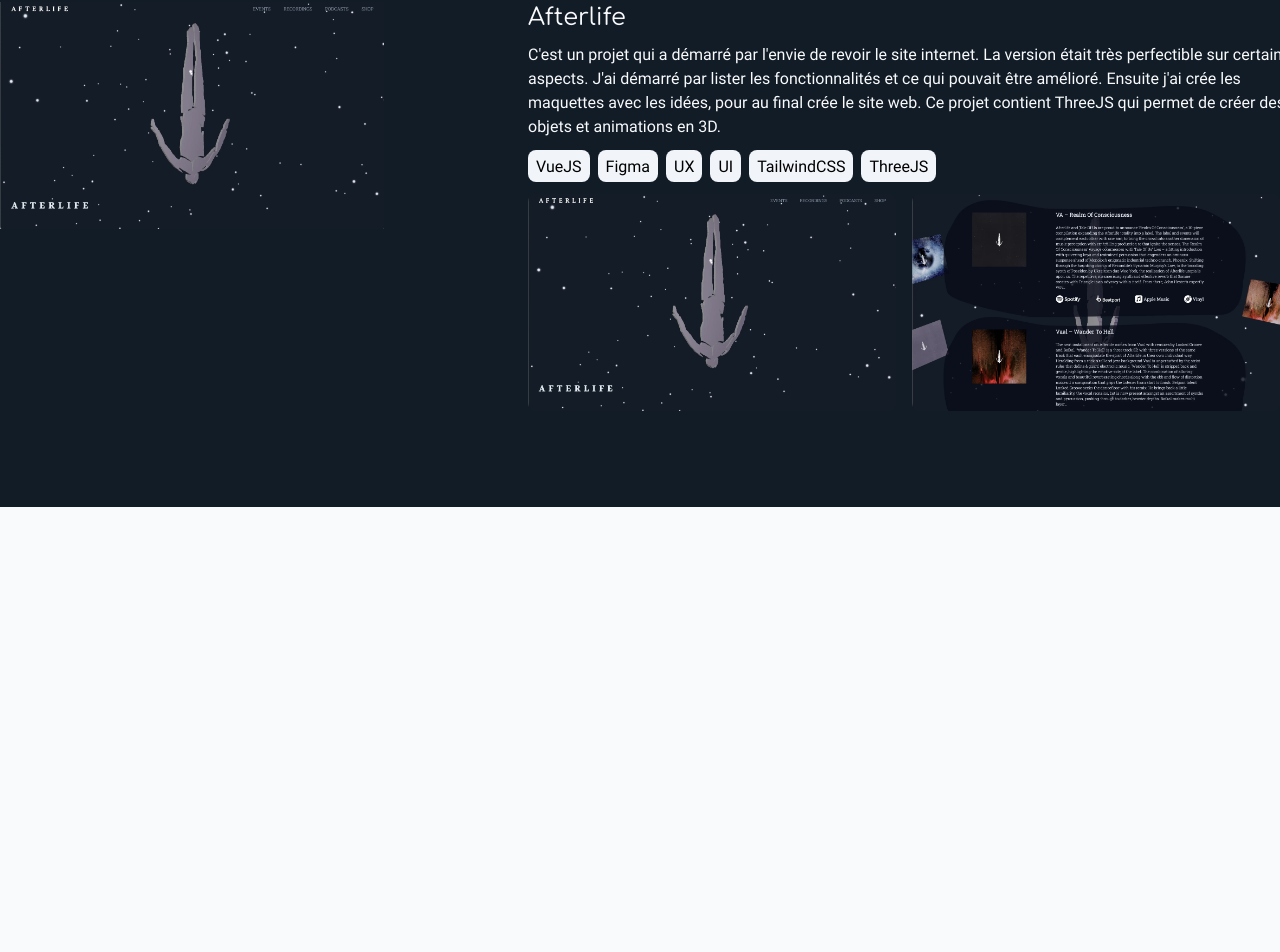
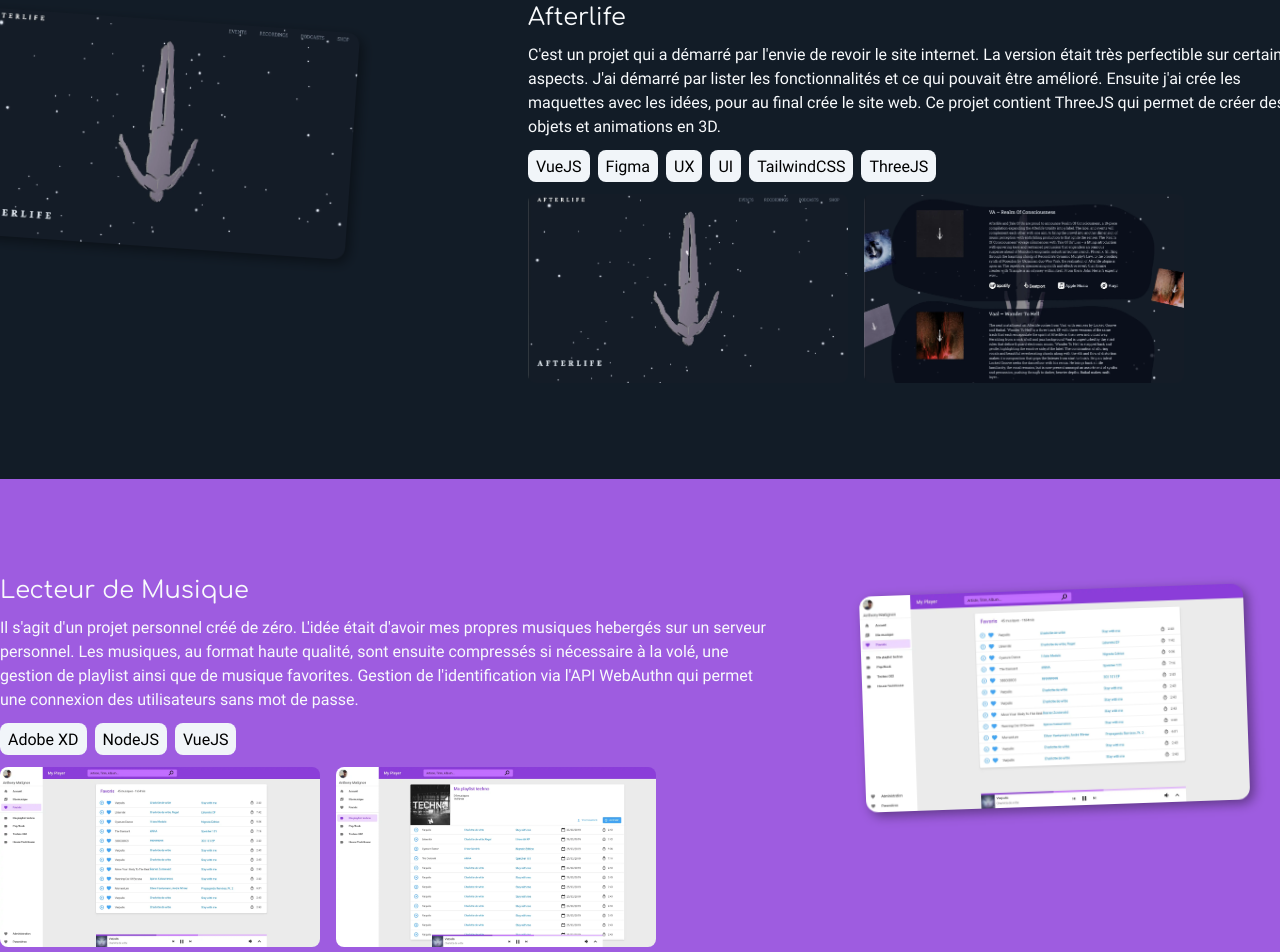
Before and after one commit to Dakhtara/portfolio-vite-vue, a Vue app: page / in a window 1280 px wide. Shown: the part 1362-2314 px from the top of the page. Before the commit the page ends 1869 px from the top, so only its background shows below. Built offline with nearby package versions, Linux system fonts and the light colour scheme.

Commit message:
Ajout du tilting des images

```diff
--- a/src/components/Project.vue
+++ b/src/components/Project.vue
@@ -1,5 +1,6 @@
 <script lang="ts" setup>
 import Project from "../models/Project"
+import TiltImage from "./TiltImage.vue";
 
 let props = defineProps({
     project: {
@@ -12,7 +13,6 @@ let props = defineProps({
         default: false
     }
 })
-
 let mainPicture = props.project.pictures[0]
 </script>
 
@@ -20,13 +20,16 @@ let mainPicture = props.project.pictures[0]
     <div :id="'project-' + project.slug" class="project py-3 md:py-24 overflow-x-hidden"
         :style="'background-color:' + project.backgroundColor">
         <div class="container mx-auto">
-            <div class="project-details grid grid-cols-30-60 gap-x-36" :class="[isOdd ? 'image-right' : 'image-left']">
+            <div class="project-details grid grid-cols-30-60 gap-x-36"
+                :class="[isOdd === true ? 'image-right' : 'image-left']">
                 <div class="project-main-image">
+                    <TiltImage :is-left="!isOdd">
                     <picture>
                         <source v-for="pic in mainPicture" :type="pic.type" :srcset="pic.srcset">
-                        <img class="main-image none md:block" src="{{ asset(picture) }}" loading="lazy"
-                            alt="Projet {{ project.title }}" />
+                        <img class="main-image rounded-xl drop-shadow-project-image drop-shadow-slate-500 none md:block"
+                            src="{{ asset(picture) }}" loading="lazy" :alt="'Projet ' +  project.title" />
                     </picture>
+                    </TiltImage>
                 </div>
                 <div class="project-main-details">
                     <h2 class="project-title font-comfortaa text-2xl mb-2">{{ project.title }}</h2>
@@ -40,7 +43,7 @@ let mainPicture = props.project.pictures[0]
                     <ul v-if="project.pictures.length > 0"
                         class="project-show-pictures list-none block overflow-x-scroll whitespace-nowrap pb-3 md:pb-0 md:flex"
                         data-controller="lightbox">
-                        <li v-for="picture in project.pictures" class="project-show-picture mr-4"
+                        <li v-for="picture in project.pictures" class="project-show-picture max-w-xs mr-4"
                             data-download-url="false" data-src="{{ asset(picture[0].srcset) }}">
                             <div data-controller="lazy-loader">
                                 <picture>
@@ -56,3 +59,31 @@ let mainPicture = props.project.pictures[0]
         </div>
     </div>
 </template>
+
+<style lang="css">
+.project-details {
+    grid-template-areas: "a b";
+}
+
+.project-details.image-right {
+    grid-template-columns: 60% 30%;
+    grid-template-areas: "b a";
+}
+
+.project-main-image {
+    grid-area: a;
+}
+
+.project-main-details {
+    grid-area: b;
+}
+
+.main-image {
+    transform: rotate(2deg) translateX(-30px) translateY(20px);
+}
+
+.project-details.image-right .main-image {
+    transform: rotate(-2deg) translateX(-40px) translateY(20px);
+    transform-origin: left;
+}
+</style>
--- a/src/components/ProjectsSection.vue
+++ b/src/components/ProjectsSection.vue
@@ -2,7 +2,6 @@
 import Project from "./Project.vue"
 import ProjectProvider from "../providers/ProjectProvider"
 let projects = new ProjectProvider().getAllProjects()
-
 </script>
 
 <template>
@@ -11,6 +10,6 @@ let projects = new ProjectProvider().getAllProjects()
       <h1 class="project-section-title font-comfortaa text-primary text-3xl font-bold mb-2">Projets</h1>
     </div>
 
-    <Project v-for="project in projects" :key="project.slug" :project="project" />
+    <Project v-for="(project, index) in projects" :key="project.slug" :is-odd="(index + 1) % 2 === 0" :project="project" />
 </section>
 </template>
--- /dev/null
+++ b/src/components/TiltImage.vue
@@ -0,0 +1,78 @@
+<script lang="ts" setup>
+import { onMounted, Ref, ref, VNodeRef } from 'vue';
+
+let container: Ref<VNodeRef|null>= ref(null);
+
+const bodyIntersectionObserver = {
+    root: null,
+    rootMargin: '0px',
+    threshold: getThreshold()
+}
+
+let props = defineProps({
+    isLeft: {
+        type: Boolean,
+        required: true,
+        default: false
+    }
+})
+
+onMounted(() => {
+    let observerLeft = new IntersectionObserver(function (entries, observer) {
+        entries.forEach(function (entry) {
+            const maxDeg = 4;
+            const maxTranslateY = 20;
+            const minTranslateX = -100;
+            const maxTranslateX = -30;
+            const thresTranslateX = maxTranslateX - minTranslateX;
+            const valueTranslateX = entry.intersectionRatio * thresTranslateX;
+            const deg = entry.intersectionRatio * maxDeg;
+            const translateY = entry.intersectionRatio * maxTranslateY;
+            const translateX = minTranslateX + valueTranslateX;
+            // let image = entry.target.querySelector('.project-main-image img');
+            let image = container.value.querySelector('img');
+            image.style.transform = `rotate(${deg}deg) translateX(${translateX}px) translateY(${translateY}px)`;
+        })
+    }, bodyIntersectionObserver);
+
+    if (props.isLeft && container.value !== null) {
+        observerLeft.observe(container.value);
+    }
+
+
+    let observerRight = new IntersectionObserver(function (entries, observer) {
+        entries.forEach(function (entry) {
+            const maxDeg = -2;
+            const maxTranslateY = 20;
+            const minTranslateX = 20;
+            const maxTranslateX = -50;
+            const thresTranslateX = maxTranslateX - minTranslateX;
+            const valueTranslateX = entry.intersectionRatio * thresTranslateX;
+            const deg = entry.intersectionRatio * maxDeg;
+            const translateY = entry.intersectionRatio * maxTranslateY;
+            const translateX = minTranslateX + valueTranslateX;
+            let image = container.value.querySelector('img');
+            image.style.transform = `rotate(${deg}deg) translateX(${translateX}px) translateY(${translateY}px)`;
+        })
+    }, bodyIntersectionObserver);
+
+    if (!props.isLeft && container.value !== null) {
+        observerRight.observe(container.value);
+    }
+})
+
+function getThreshold() {
+    let array = [];
+    for (let $i = 0; $i < 1; $i = $i + 0.01) {
+        array.push($i);
+    }
+    console.log(array);
+    return array;
+}
+</script>
+
+<template>
+    <div ref="container">
+        <slot></slot>
+    </div>
+</template>
--- a/src/datas/projects.json
+++ b/src/datas/projects.json
@@ -12,5 +12,17 @@
             [ { "srcset": "images/afterlife/recordings.webp", "type": "image/webp" }, { "srcset": "images/afterlife/recordings.jpg", "type": "image/jpeg" } ]
         ]
 
+    },
+    {
+        "title": "Lecteur de Musique",
+        "slug": "lecteur-de-musique",
+        "description": "Projet personnel de création d'un lecteur de musique web.",
+        "technologies": "NodeJS / VueJS / Adobe XD",
+        "projectBackground": "Il s'agit d'un projet personnel créé de zéro. \r L'idée était d'avoir mes propres musiques hebergés sur un serveur personnel. \r Les musiques, au format haute qualité, sont ensuite compressés si nécessaire à la volé, une gestion de playlist ainsi que de musique favorites. \r Gestion de l'identification via l'API WebAuthn qui permet une connexion des utilisateurs sans mot de passe.",
+        "detailedTechnologies": ["Adobe XD"," NodeJS","VueJS"],
+        "backgroundColor": "#9E5CE0",
+        "pictures": [
+            [ { "srcset": "images/music-player/favoris.webp", "type": "image/webp" }, { "srcset": "images/music-player/favoris.png", "type": "image/png" } ],
+            [ { "srcset": "images/music-player/playlist.webp", "type": "image/webp" }, { "srcset": "images/music-player/playlist.png", "type": "image/png" } ]]
     }
 ]
--- a/tailwind.config.cjs
+++ b/tailwind.config.cjs
@@ -20,6 +20,9 @@ module.exports = {
       },
       gridTemplateColumns: {
         "30-60": "30% 60%",
+      },
+      dropShadow: {
+        "project-image": "4px 4px 6px rgba(0, 0, 0, 0.4)"
       }
     },
   },
```
